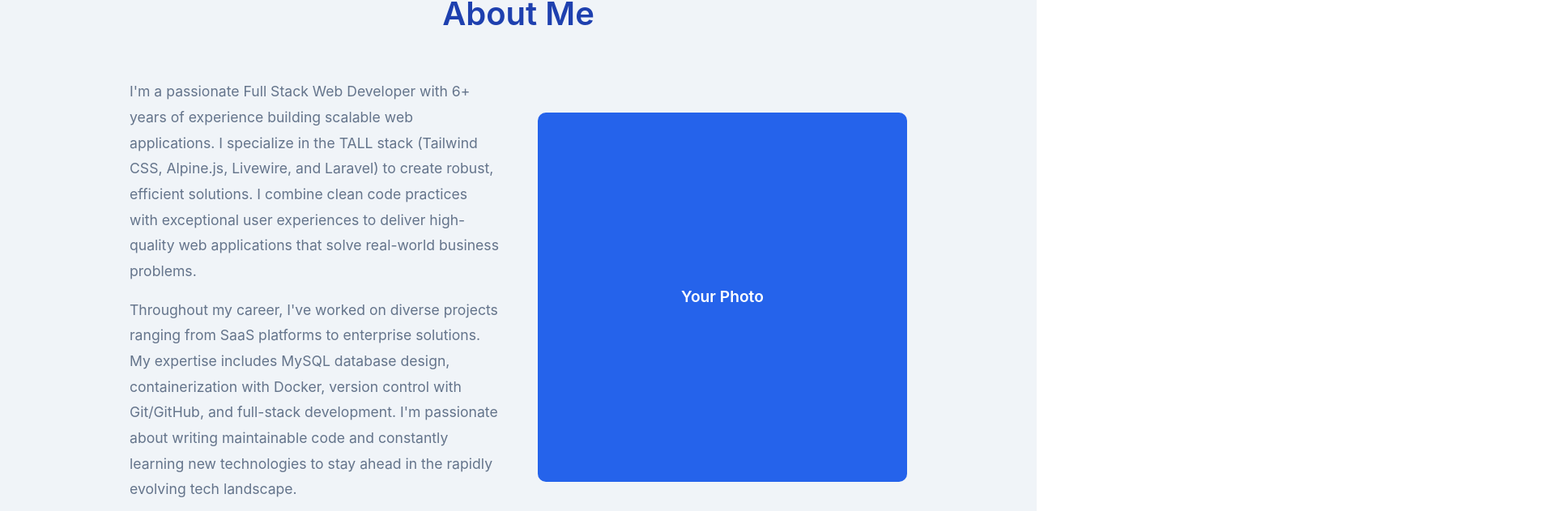
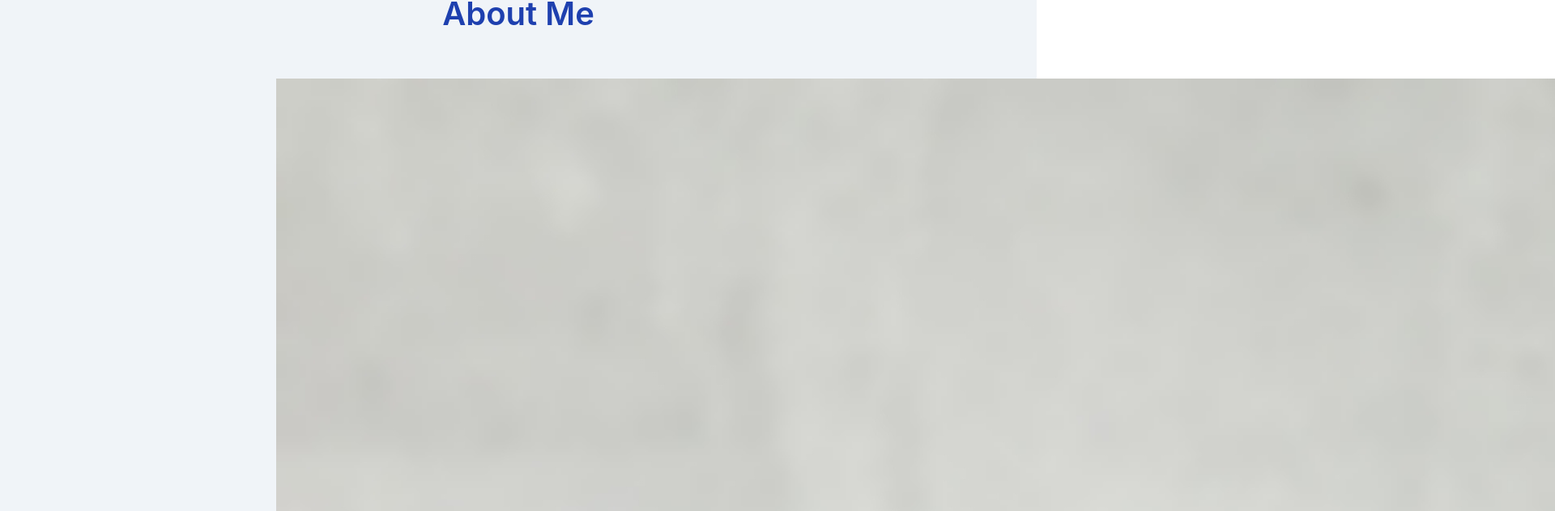
Before and after one commit to sedric-gerve/MyPortfolio, a Vue app: page / in a window 1280 px wide. Shown: the part 885-1516 px from the top of the page at 81% size, 1920 px wide, since content can reach past the window. Built offline with nearby package versions, Linux system fonts and the light colour scheme.

Commit message:
photos de profil ajouter

```diff
--- a/src/components/About.vue
+++ b/src/components/About.vue
@@ -18,7 +18,7 @@
           </p>
         </div>
         <div class="about-image">
-          <div class="placeholder-image">Your Photo</div>
+          <div class="placeholder-image"> <img src="IMG_20260215_145501_378-1.jpg" alt="">  </div>
         </div>
       </div>
     </div>
```
Also changed, not shown: public/IMG_20260215_145501_378-1.jpg (added).
